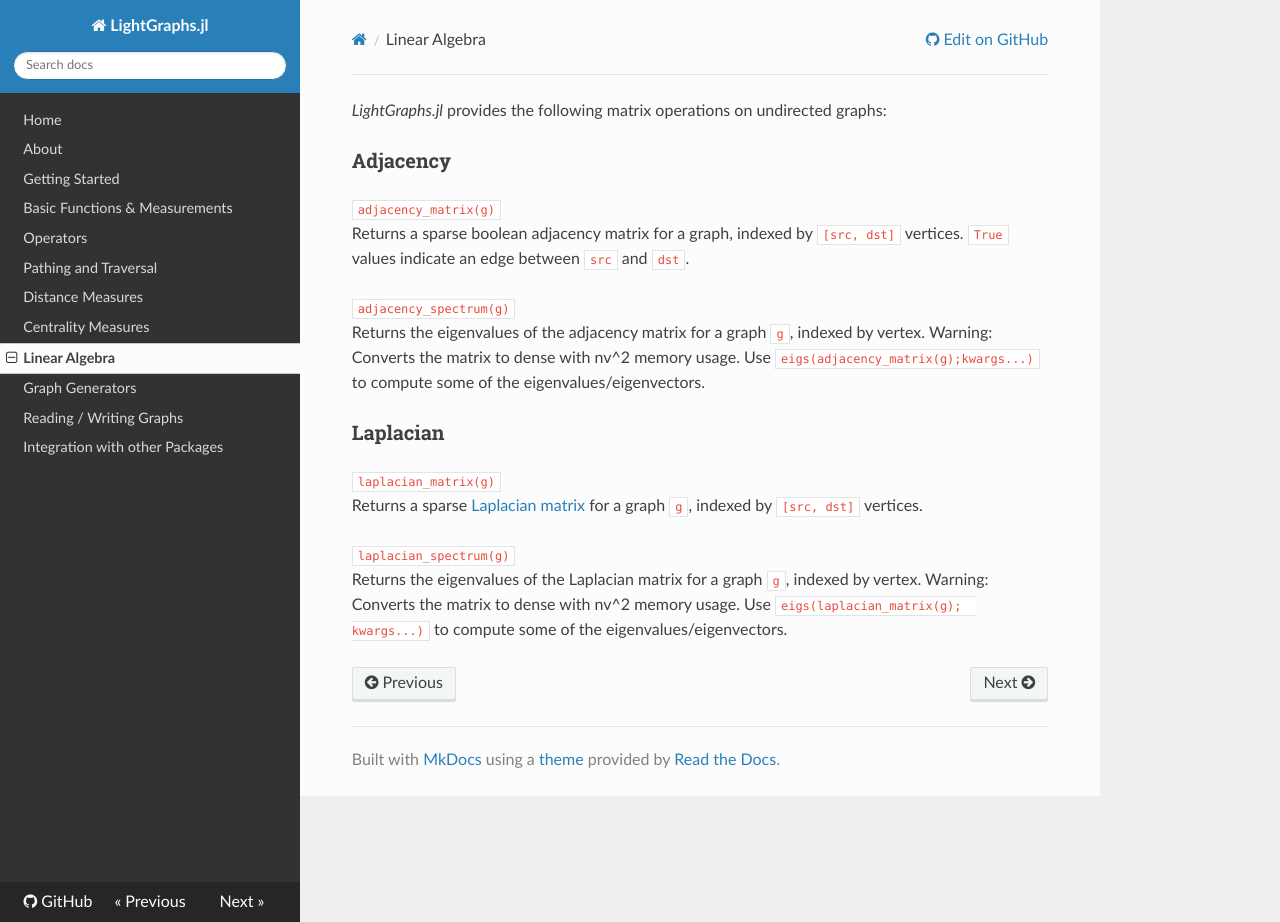
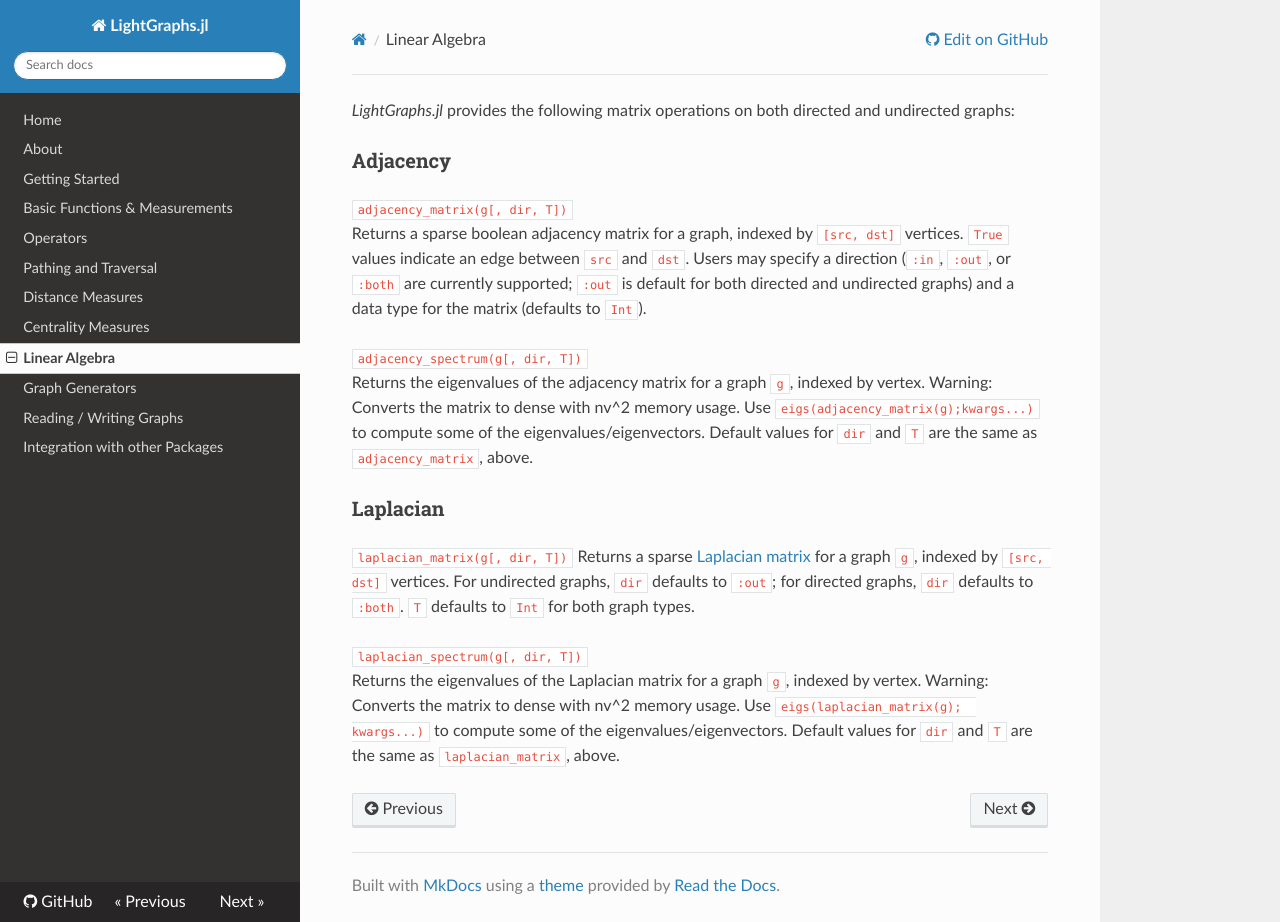
Before and after one commit to sbromberger/LightGraphs.jl, an MkDocs documentation site: the page built from doc/linalg.md, in a window 1280 px wide and 922 px high. Built offline with MkDocs 1.6.1, drawn with Linux system fonts in a browser that asks for light colours; nearby versions of some CDN libraries; old or Windows-style settings are respelled for this version of MkDocs.

Commit message:
laplacian first commit
tests

fix tests, add docs

```diff
--- a/doc/linalg.md
+++ b/doc/linalg.md
@@ -1,25 +1,32 @@
-*LightGraphs.jl* provides the following matrix operations on undirected graphs:
+*LightGraphs.jl* provides the following matrix operations on both directed and
+undirected graphs:
 
 ### Adjacency
-`adjacency_matrix(g)`
+`adjacency_matrix(g[, dir, T])`
 Returns a sparse boolean adjacency matrix for a graph, indexed by `[src, dst]`
-vertices. `True` values indicate an edge between `src` and `dst`.
+vertices. `True` values indicate an edge between `src` and `dst`. Users may
+specify a direction (`:in`, `:out`, or `:both` are currently supported; `:out`
+is default for both directed and undirected graphs) and a data type for the
+matrix (defaults to `Int`).
 
-`adjacency_spectrum(g)`
+`adjacency_spectrum(g[, dir, T])`
 Returns the eigenvalues of the adjacency matrix for a graph `g`, indexed by
-vertex. Warning: Converts the matrix to dense with nv^2 memory usage.
-Use `eigs(adjacency_matrix(g);kwargs...)` to compute some of the
-eigenvalues/eigenvectors.
+vertex. Warning: Converts the matrix to dense with nv^2 memory usage. Use `eigs(adjacency_matrix(g);kwargs...)` to compute some of the
+eigenvalues/eigenvectors. Default values for `dir` and `T` are the same as
+`adjacency_matrix`, above.
 
 
 ### Laplacian
 
-`laplacian_matrix(g)`
+`laplacian_matrix(g[, dir, T])`
 Returns a sparse [Laplacian matrix](https://en.wikipedia.org/wiki/Laplacian_matrix)
-for a graph `g`, indexed by `[src, dst]` vertices.
+for a graph `g`, indexed by `[src, dst]` vertices. For undirected graphs, `dir`
+defaults to `:out`; for directed graphs, `dir` defaults to `:both`. `T`
+defaults to `Int` for both graph types.
 
-`laplacian_spectrum(g)`
+`laplacian_spectrum(g[, dir, T])`
 Returns the eigenvalues of the Laplacian matrix for a graph `g`, indexed by
 vertex. Warning: Converts the matrix to dense with nv^2 memory usage. Use
 `eigs(laplacian_matrix(g);  kwargs...)` to compute some of the
-eigenvalues/eigenvectors.
+eigenvalues/eigenvectors. Default values for `dir` and `T` are the same as
+`laplacian_matrix`, above.
```
Also changed, not shown: 3 other files.
